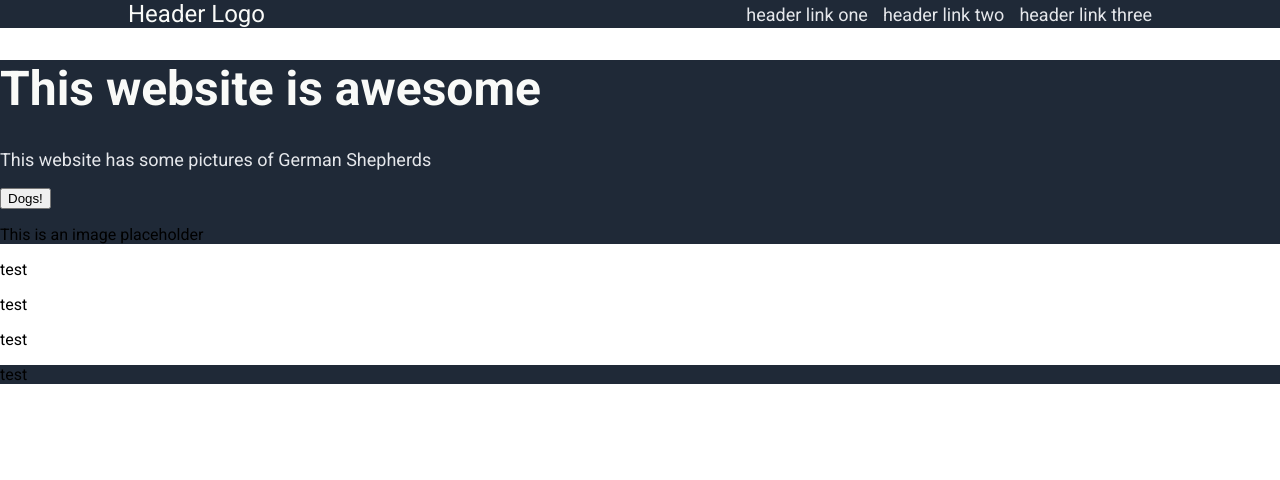
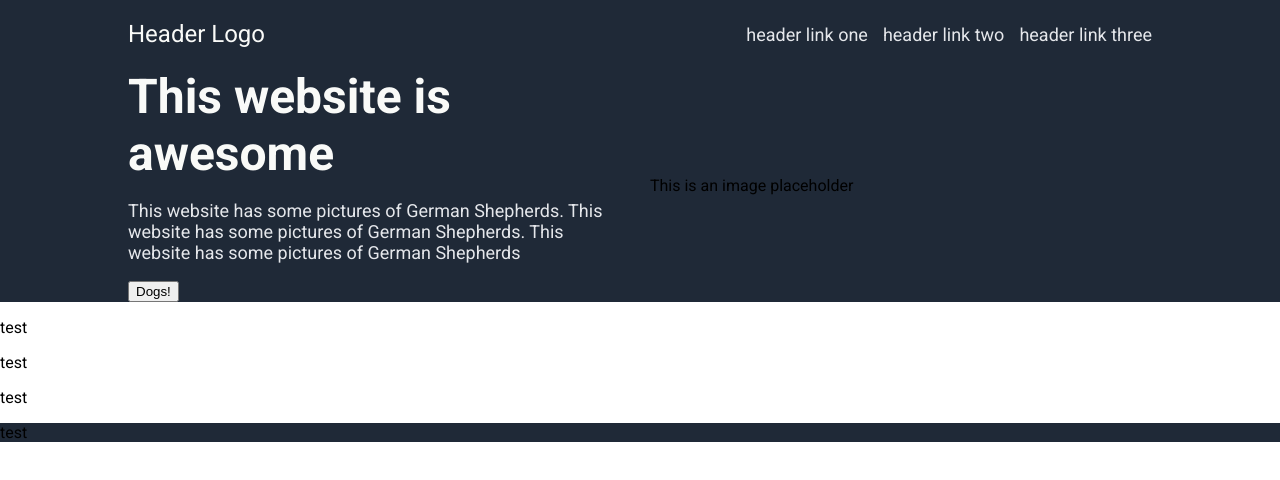
Before and after one commit to AshKW/Landing-Page, a plain HTML site: page index.html in a window 1280 px wide. Drawn offline with Linux system fonts and the light colour scheme.

Commit message:
Hero layout correct

```diff
--- a/index.html
+++ b/index.html
@@ -25,13 +25,16 @@
     </header>
 
     <div class="hero">
-      <div class="hero-left">
-        <h1 class="hero-main">This website is awesome</h1>
-        <p class="hero-sec">This website has some pictures of German Shepherds</p>
-        <button>Dogs!</button>
-      </div>
-      <div class="hero-right">
-        <p>This is an image placeholder</p>
+      <div class="hero-container">
+        <div class="hero-left">
+          <span class="hero-title">This website is awesome</span>
+          <p class="hero-sec">This website has some pictures of German Shepherds.
+          This website has some pictures of German Shepherds. This website has some pictures of German Shepherds</p>
+          <button>Dogs!</button>
+        </div>
+        <div class="hero-right">
+          <p>This is an image placeholder</p>
+        </div>
       </div>
     </div>
 
--- a/style.css
+++ b/style.css
@@ -18,6 +18,8 @@ header {
     display: flex;
     align-items: center;
     justify-content: center;
+    padding-top:  20px;
+    padding-bottom: 20px;
 }
 
 .header-container {
@@ -44,19 +46,32 @@ header {
     margin-left: auto;
 }
 
-}
-
 .hero {
     display: flex;
     align-items: center;
-    column-gap: 20px;
+    justify-content: center;
 }
 
-.hero-main {
+.hero-container {
+    display: flex;
+    flex-direction: row;
+    justify-content: center;
+    align-items: center;
+    column-gap: 20px;
+    width: 80%;
+}
+
+.hero-left, .hero-right {
+    width: 50%;
+    max-width: 50%;
+}
+
+.hero-title {
     font-size: 48px;
     font-weight: 800;
     color: #F9FAF8;
 }
+
 
 .hero-sec,
 .header-links {
```
